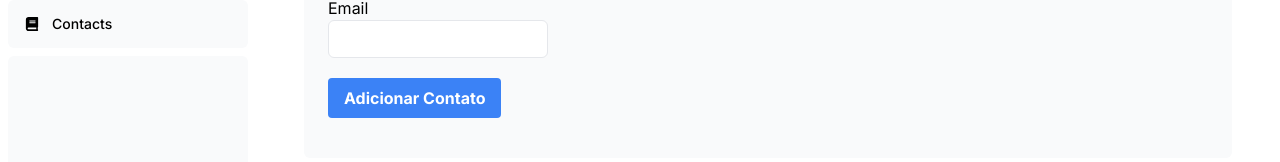
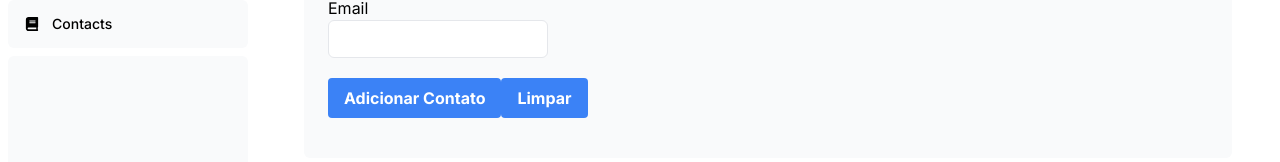
Before and after one commit to gabrielszg/dotnet-contact-list, a Next.js app in the folder frontend/: page /pages in a window 1280 px wide. Shown: the part 184-346 px from the top of the page. Built offline with nearby package versions, Linux system fonts and the light colour scheme; no server answers.

Commit message:
feat: change name button when editing

```diff
--- a/frontend/src/app/components/form.tsx
+++ b/frontend/src/app/components/form.tsx
@@ -89,7 +89,13 @@
                         <button
                             type="submit"
                             className="bg-blue-500 hover:bg-blue-700 text-white font-bold py-2 px-4 mt-5 rounded">
-                            Adicionar Contato
+                            {onEdit ? 'Atualizar Contato'  : 'Adicionar Contato'}
+                        </button>
+
+                        <button
+                            type="button"
+                            className="bg-blue-500 hover:bg-blue-700 text-white font-bold py-2 px-4 mt-5 rounded">
+                            Limpar
                         </button>
                     </div>
                 </div>
```
